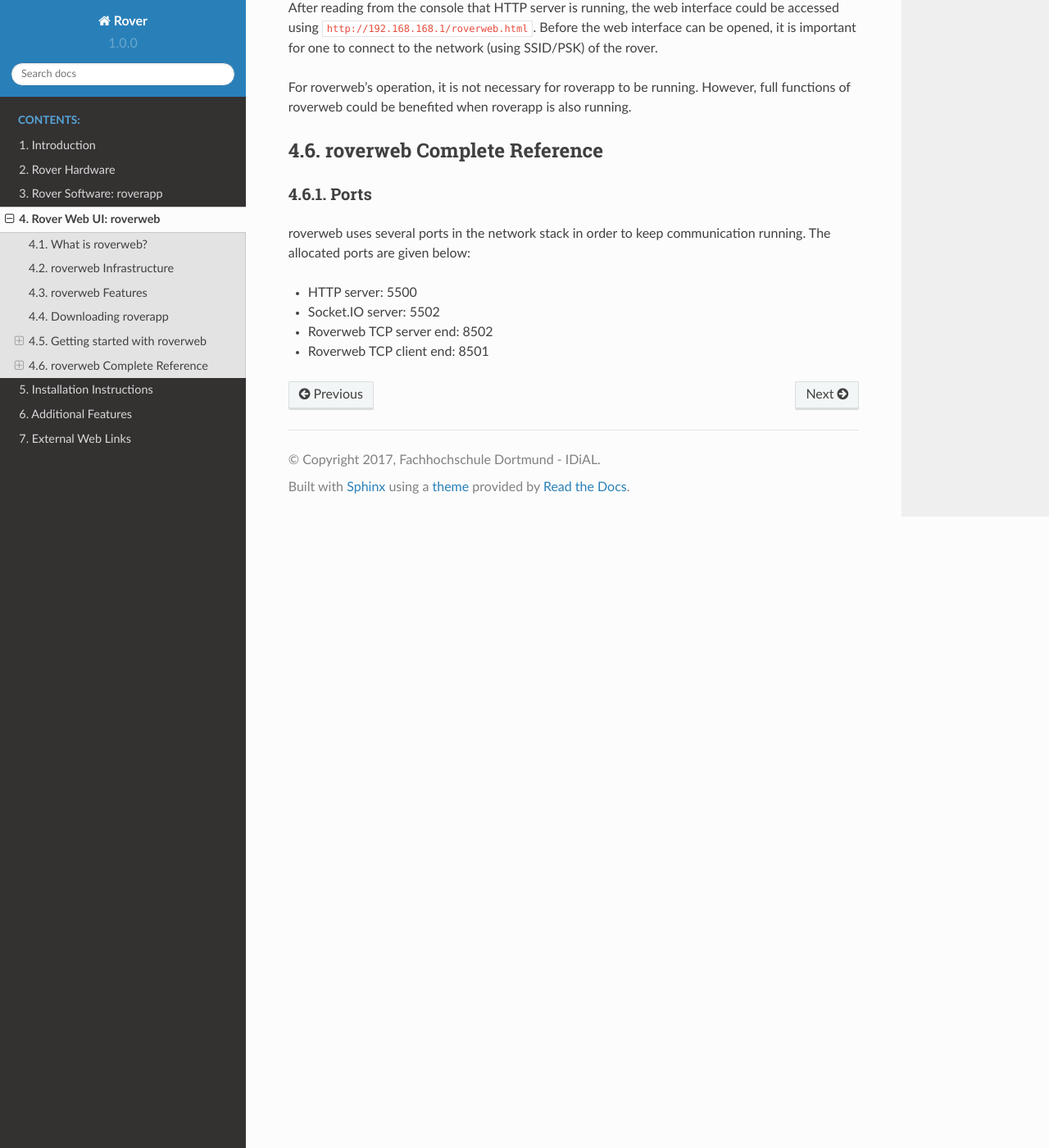
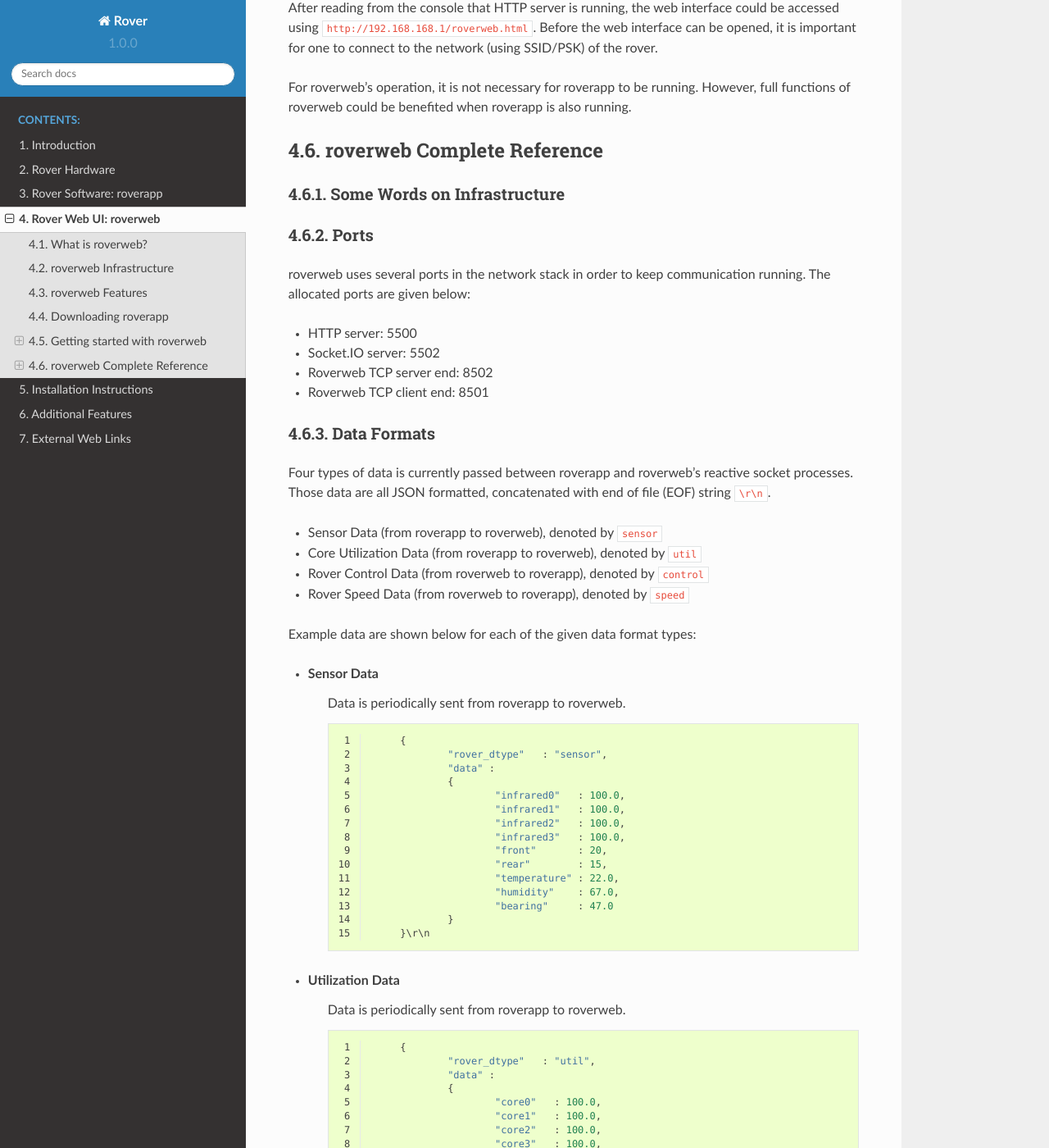
Before and after one commit to mozcelikors/rover-docs, a Sphinx documentation site: the page built from docs/source/content/roverweb.rst, in a window 1280 px wide and 1400 px high, scrolled down 1568 px. Shown: the whole window at 82% size. Built offline with Sphinx 7.4.7 and the Read the Docs theme 2.0.0, drawn with Linux system fonts in a browser that asks for light colours; some of the changed text lies outside the part shown.

Commit message:
More and more content!
Signed-off-by: mozcelikors <mozcelikors@gmail.com>

```diff
--- a/docs/source/content/extra.rst
+++ b/docs/source/content/extra.rst
@@ -3,3 +3,7 @@
 
 Additional Features
 ###################
+
+****************************************
+Tracing in Rover
+****************************************
--- a/docs/source/content/roverweb.rst
+++ b/docs/source/content/roverweb.rst
@@ -42,6 +42,7 @@
 
           `https://github.com/app4mc-rover/rover-web <https://github.com/app4mc-rover/rover-web>`_
 
+
 *************************************************
 Getting started with roverweb
 *************************************************
@@ -68,6 +70,8 @@
 *************************************************
 roverweb Complete Reference
 *************************************************
+Some Words on Infrastructure
+=================================================
 
 Ports
 =================================================
@@ -77,3 +81,101 @@
 * Socket.IO server: 5502
 * Roverweb TCP server end: 8502
 * Roverweb TCP client end: 8501
+
+Data Formats
+=================================================
+Four types of data is currently passed between roverapp and roverweb's reactive socket processes. Those data are all JSON formatted, concatenated with
+end of file (EOF) string ``\r\n``.
+
+* Sensor Data (from roverapp to roverweb), denoted by ``sensor``
+* Core Utilization Data (from roverapp to roverweb), denoted by ``util``
+* Rover Control Data (from roverweb to roverapp), denoted by ``control``
+* Rover Speed Data (from roverweb to roverapp), denoted by ``speed``
+
+Example data are shown below for each of the given data format types:
+
+* Sensor Data
+	Data is periodically sent from roverapp to roverweb.
+
+	.. code-block:: python
+	   :linenos:
+
+		{
+			"rover_dtype"   : "sensor",
+			"data" :
+			{
+				"infrared0"   : 100.0,
+				"infrared1"   : 100.0,
+				"infrared2"   : 100.0,
+				"infrared3"   : 100.0,
+				"front"       : 20,
+				"rear"        : 15,
+				"temperature" : 22.0,
+				"humidity"    : 67.0,
+				"bearing"     : 47.0
+			}
+		}\r\n
+
+* Utilization Data
+	Data is periodically sent from roverapp to roverweb.
+
+	.. code-block:: python
+	   :linenos:
+
+		{
+			"rover_dtype"   : "util",
+			"data" :
+			{
+				"core0"   : 100.0,
+				"core1"   : 100.0,
+				"core2"   : 100.0,
+				"core3"   : 100.0,
+			}
+		}\r\n
+
+* **Control Data**
+	Data is asynchronously (upon user events) sent from roverweb to roverapp.
+
+	.. code-block:: python
+	   :linenos:
+
+		{
+			"rover_dtype"   : "control",
+			"data" :
+			{
+				"command"   : "F",
+			}
+		}\r\n
+
+	``command`` entry can indicate many integrated functions, such as the ones listed below:
+
+	* P -> Parking Mode Left
+	* O -> Parking Mode Right
+	* U -> Compass Calibration
+	* M -> Adaptive Cruise Control Mode
+	* X -> Manual Drive Mode
+	* L -> Booth Mode - Demo1
+	* N -> Booth Mode - Demo2
+	* R -> Shutdown Hook
+	* U -> Compass Calibration
+	* F -> Stop Movement
+	* Q -> Go Forward-Left
+	* W -> Go Forward
+	* E -> Go Forward-Right
+	* A -> Go Backward-Left
+	* S -> Go Backward
+	* D -> Go Backward-Right
+
+* Speed Data
+	Data is asynchronously (upon user events) sent from roverweb to roverapp.
+
+	.. code-block:: python
+	   :linenos:
+
+		{
+			"rover_dtype"   : "speed",
+			"data" :
+			{
+				"speed"   : 360,
+			}
+		}\r\n
```
Also changed, not shown: other parts of docs/source/content/roverweb.rst (+1 -0 lines), docs/source/content/installation.rst (+56 -8 lines).
